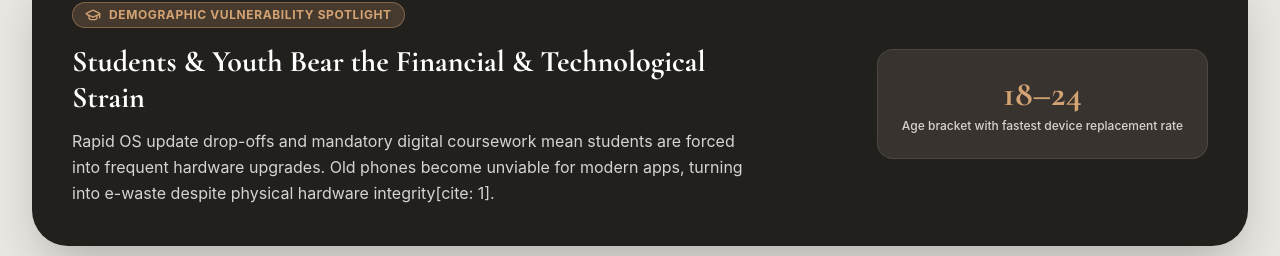
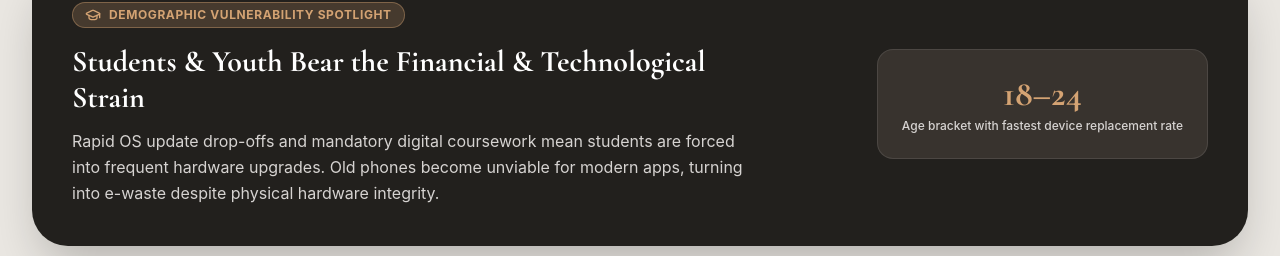
Before and after one commit to avdingal/PEEC---EWaste, a React (Vite) app: page / in a window 1280 px wide. Shown: the part 3499-3755 px from the top of the page. Built offline with nearby package versions, Linux system fonts and the light colour scheme.

Commit message:
Update RootCauses.jsx

```diff
--- a/src/components/RootCauses.jsx
+++ b/src/components/RootCauses.jsx
@@ -95,7 +95,7 @@ export default function RootCauses() {
             </h3>
 
             <p className="text-stone-300 text-sm sm:text-base leading-relaxed">
-              Rapid OS update drop-offs and mandatory digital coursework mean students are forced into frequent hardware upgrades. Old phones become unviable for modern apps, turning into e-waste despite physical hardware integrity[cite: 1].
+              Rapid OS update drop-offs and mandatory digital coursework mean students are forced into frequent hardware upgrades. Old phones become unviable for modern apps, turning into e-waste despite physical hardware integrity.
             </p>
           </div>
 
```
